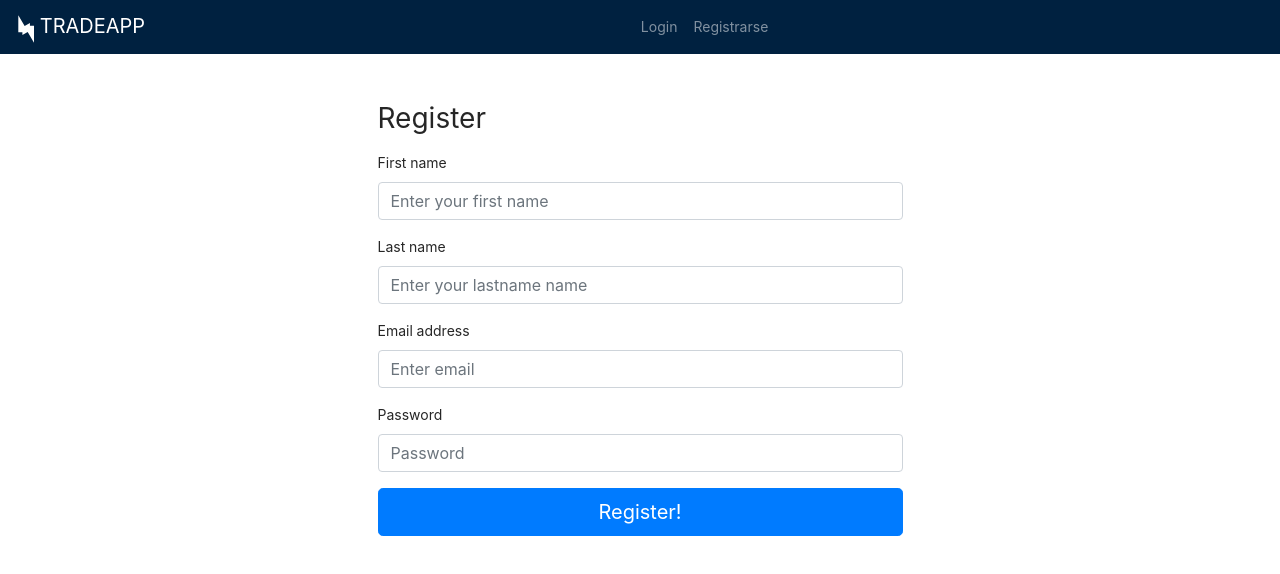
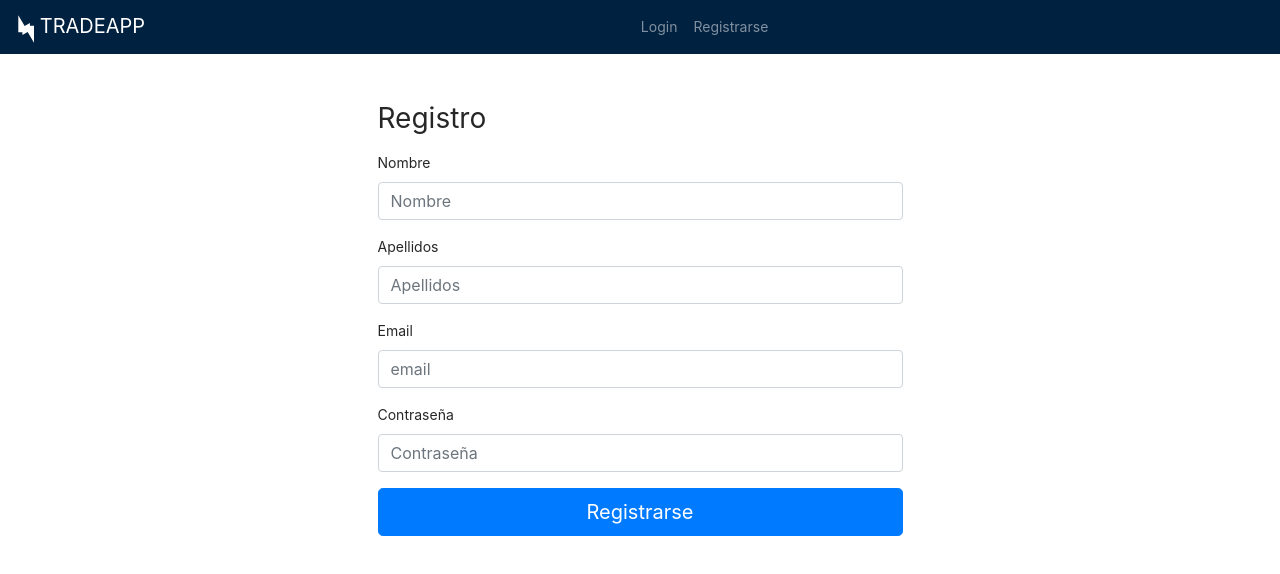
Before and after one commit to celarcon/TFG, a React (Create React App) app: page /register in a window 1280 px wide. Shown: the top 574 px of the page. Built offline with nearby package versions, Linux system fonts and the light colour scheme.

Commit message:
16/07/2020

```diff
--- a/src/App.js
+++ b/src/App.js
@@ -5,7 +5,7 @@ import Navbar from './components/Navbar';
 import Landing from './components/Landing';
 import Login from './components/Login';
 import Register from './components/Register';
-import Profile from './components/Profile';
+import Profile from './components/Profile/Profile';
 import AñadirProductos from './components/AñadirProducto/AñadirProducto';
 import MisProductos from './components/MisProductos/MisProductos';
 
--- a/src/components/AñadirProducto/AñadirProducto.js
+++ b/src/components/AñadirProducto/AñadirProducto.js
@@ -18,14 +18,9 @@ export default class AñadirProducto extends Component {
             precioMax: '500',
             selectedFile: null
         };
-        this.handleInputChange = this.handleInputChange.bind(this);
-        this.handleSubmit = this.handleSubmit.bind(this);
-        this.onChange = this.onChange.bind(this);
-        this.onAfterChange = this.onAfterChange.bind(this);
-        this.componentDidMount = this.componentDidMount.bind(this);
     };
 
-    componentDidMount() {
+    componentDidMount= ()=> {
         const token = localStorage.usertoken;
         const decoded = jwt_decode(token);
         this.setState({
@@ -61,21 +56,17 @@ export default class AñadirProducto extends Component {
         console.log('el id de mi producto '+this.state.id);
     };
 
-    handleInputChange(e) {
+    handleInputChange= e => {
         const { value, name } = e.target;
         this.setState({ [name]: value });
         console.log(value, name);
     };
 
-    onChange(e) {
+    onChange= e => {
         console.log('onChange: ', e);
         this.setState({precioMin: e[0]});
         this.setState({precioMax: e[1]});
         console.log('precioMax: ', this.state.precioMax);
-      };
-
-    onAfterChange(value) {
-        console.log('onAfterChange: ', value);
       };
 
     fileChange = (e) =>{
--- a/src/components/Landing.js
+++ b/src/components/Landing.js
@@ -1,17 +1,25 @@
 import React, { Component } from 'react';
 import { BrowserRouter as Router, Route, Switch } from 'react-router-dom';
+import Axios from 'axios';
+import Relacionados from './Relacionados/Relacionados';
 
 //import jwt_decode from 'jwt-decode';
 
 import Sidebar from './Sidebar/Sidebar';
-import Usuario from './Profile';
+import Usuario from './Profile/Profile';
 import AñadirProducto from './AñadirProducto/AñadirProducto';
 
 class Landing extends Component {
 
-  state={
+  state = {
     producto: null,
     relaciondos: []
+  };
+  prodSelec = async e => {
+    //this.setState({idProdSelect: e.key});
+    const res = await Axios.get('http://localhost:4000/products/' + e.key);
+    this.setState({ producto: res.data });
+    console.log(res.data);
   };
 
   render() {
@@ -19,13 +27,14 @@ class Landing extends Component {
       <div>
         {localStorage.usertoken ?
           <Router>
-          <Sidebar prodSelecionado={this.prodSelecionado}/>
+            <Sidebar prodSelecionado={this.prodSelec} />
+            <Relacionados ProdSelecionado={this.state.producto} />
             <Switch>
               <Route path="/home/AñadirProducto" component={AñadirProducto} />
               <Route path="/profile" component={Usuario} />
             </Switch>
           </Router>
-        :this.props.history.push(`/`) }
+          : this.props.history.push(`/`)}
       </div >
     )
   }
--- a/src/components/Login.js
+++ b/src/components/Login.js
@@ -2,22 +2,17 @@ import React, { Component } from 'react'
 import { login } from './UserFunctions'
 
 class Login extends Component {
-  constructor() {
-    super()
-    this.state = {
+
+  state = {
       email: '',
       password: '',
       errors: {}
-    }
-
-    this.onChange = this.onChange.bind(this)
-    this.onSubmit = this.onSubmit.bind(this)
   }
 
-  onChange(e) {
+  onChange = e => {
     this.setState({ [e.target.name]: e.target.value })
   }
-  onSubmit(e) {
+  onSubmit = e => {
     e.preventDefault()
 
     const user = {
@@ -51,7 +46,7 @@ class Login extends Component {
                   type="email"
                   className="form-control"
                   name="email"
-                  placeholder="Enter email"
+                  placeholder="Email"
                   value={this.state.email}
                   onChange={this.onChange}
                 />
@@ -62,7 +57,7 @@ class Login extends Component {
                   type="password"
                   className="form-control"
                   name="password"
-                  placeholder="Password"
+                  placeholder="Contraseña"
                   value={this.state.password}
                   onChange={this.onChange}
                 />
--- a/src/components/MisProductos/MisProductos.js
+++ b/src/components/MisProductos/MisProductos.js
@@ -9,7 +9,7 @@ class MisProductos extends Component {
         idPropietario: ' '
     }
 
-    async componentDidMount(){
+     componentDidMount= async() =>{
 
         if(!localStorage.usertoken)
             this.props.history.push(`/`);
--- a/src/components/Navbar.js
+++ b/src/components/Navbar.js
@@ -5,7 +5,7 @@ import logo from '../imagenes/logoTRADEAPP.svg';
 
 class Landing extends Component {
 
-  logOut(e) {
+  logOut= e =>{
     e.preventDefault();
     localStorage.removeItem('usertoken');
     this.props.history.push(`/`);
--- a/src/components/Profile.js
+++ b/src/components/Profile/Profile.js
@@ -5,7 +5,7 @@ class Profile extends Component {
   constructor() {
     super()
     this.state = {
-      id:'',
+      id: '',
       first_name: '',
       last_name: '',
       email: '',
@@ -13,7 +13,7 @@ class Profile extends Component {
     }
   }
 
-  componentDidMount() {
+  componentDidMount = () => {
     var token = localStorage.usertoken;
     var decoded = jwt_decode(token);
     this.setState({
@@ -33,7 +33,7 @@ class Profile extends Component {
           </div>
           <table className="table col-md-6 mx-auto">
             <tbody>
-            <tr>
+              <tr>
                 <td>id</td>
                 <td>{this.state.id}</td>
               </tr>
--- a/src/components/Register.js
+++ b/src/components/Register.js
@@ -2,9 +2,8 @@ import React, { Component } from 'react'
 import { register } from './UserFunctions'
 
 class Register extends Component {
-  constructor() {
-    super()
-    this.state = {
+
+  state = {
       first_name: '',
       last_name: '',
       email: '',
@@ -12,14 +11,10 @@ class Register extends Component {
       errors: {}
     }
 
-    this.onChange = this.onChange.bind(this)
-    this.onSubmit = this.onSubmit.bind(this)
-  }
-
-  onChange(e) {
+  onChange = e =>{
     this.setState({ [e.target.name]: e.target.value })
   }
-  onSubmit(e) {
+  onSubmit = e =>{
     e.preventDefault()
 
     const newUser = {
@@ -40,56 +35,59 @@ class Register extends Component {
         <div className="row">
           <div className="col-md-6 mt-5 mx-auto">
             <form noValidate onSubmit={this.onSubmit}>
-              <h1 className="h3 mb-3 font-weight-normal">Register</h1>
+              <h1 className="h3 mb-3 font-weight-normal">Registro</h1>
               <div className="form-group">
-                <label htmlFor="name">First name</label>
+                <label htmlFor="name">Nombre</label>
                 <input
                   type="text"
                   className="form-control"
                   name="first_name"
-                  placeholder="Enter your first name"
+                  placeholder="Nombre"
                   value={this.state.first_name}
                   onChange={this.onChange}
+                  required
                 />
               </div>
               <div className="form-group">
-                <label htmlFor="name">Last name</label>
+                <label htmlFor="name">Apellidos</label>
                 <input
                   type="text"
                   className="form-control"
                   name="last_name"
-                  placeholder="Enter your lastname name"
+                  placeholder="Apellidos"
                   value={this.state.last_name}
                   onChange={this.onChange}
+                  required
                 />
               </div>
               <div className="form-group">
-                <label htmlFor="email">Email address</label>
+                <label htmlFor="email">Email</label>
                 <input
                   type="email"
                   className="form-control"
                   name="email"
-                  placeholder="Enter email"
+                  placeholder="email"
                   value={this.state.email}
                   onChange={this.onChange}
+                  required
                 />
               </div>
               <div className="form-group">
-                <label htmlFor="password">Password</label>
+                <label htmlFor="password">Contraseña</label>
                 <input
                   type="password"
                   className="form-control"
                   name="password"
-                  placeholder="Password"
+                  placeholder="Contraseña"
                   value={this.state.password}
                   onChange={this.onChange}
+                  required
                 />
               </div>
               <button
                 type="submit"
-                className="btn btn-lg btn-primary btn-block"
-              >
-                Register!
+                className="btn btn-lg btn-primary btn-block">
+                Registrarse
               </button>
             </form>
           </div>
--- a/src/components/Relacionados/Relacionados.js
+++ b/src/components/Relacionados/Relacionados.js
@@ -1,10 +1,12 @@
 import React, { Component } from 'react';
-
 
 class Relacionados extends Component {
 
+    componentWillReceiveProps(){
+        console.log(this.props.ProdSelecionado);
+    }
+
     render() {
-
         return (
             <div>
                 {/*
@@ -16,7 +18,6 @@ class Relacionados extends Component {
                     </li>
                 </ul>
                 */}
-                {this.props.ProdSelecionado}
             </div>
         )
     }
--- a/src/components/Sidebar/Sidebar.js
+++ b/src/components/Sidebar/Sidebar.js
@@ -9,7 +9,7 @@ import {
     UploadOutlined,
     TagOutlined
   } from '@ant-design/icons';
-import Relacionados from '../Relacionados/Relacionados';
+
 
 const { Sider } = Layout;
 
@@ -17,10 +17,7 @@ class Sidebar extends Component {
 
     state = {
         collapsed: false,
-        productos:[],
-        producto: null,
-        idPropietario: ' ',
-        idProdSelect: null
+        productos:[]
     };
 
     onCollapse = collapsed => {
@@ -29,16 +26,10 @@ class Sidebar extends Component {
     };
 
     prodSelec = async e =>{
-      this.setState({idProdSelect: e.key});
-      //console.log(this.state.idProdSelect);
-      //this.props.prodSelecionado(e.key);
-      //const res = await Axios.get('http://localhost:4000/products/' +  e.key );
-      //this.setState({ producto: res.data });
-      //console.log(res.data);
-      //alert(e.key);
+      this.props.prodSelecionado(e);
     };
 
-    async componentDidMount(){
+    componentDidMount= async ()=>{
 
         //sacamos el id del propietario
         const token = localStorage.usertoken;
@@ -87,9 +78,6 @@ render(){
             </Menu.Item>
           </Menu>
         </Sider>
-
-        <Relacionados ProdSelecionado={this.state.idProdSelect}/>
-
       </Layout>
     );
 };
```
Lines whose indentation alone changed are shown as unchanged.
